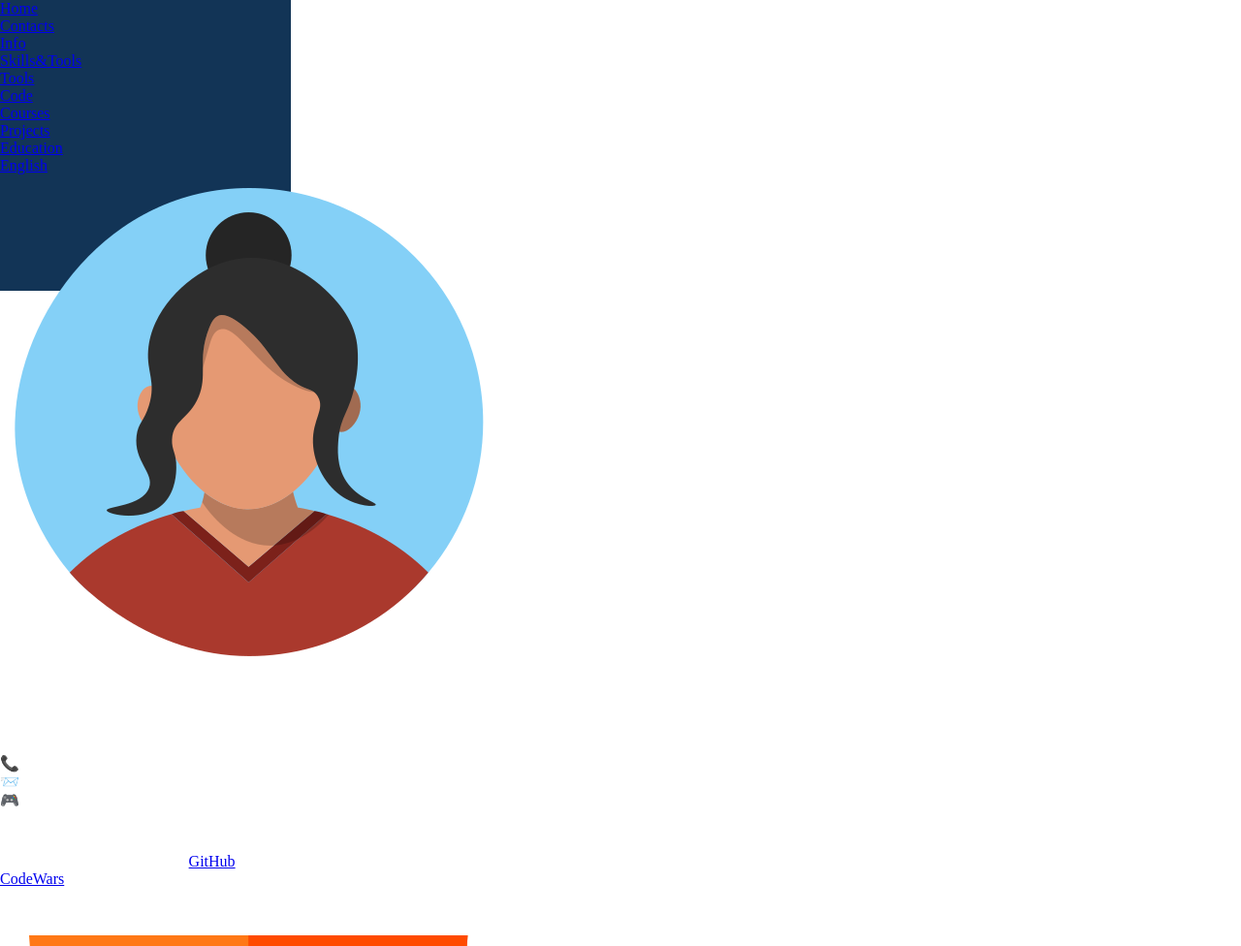
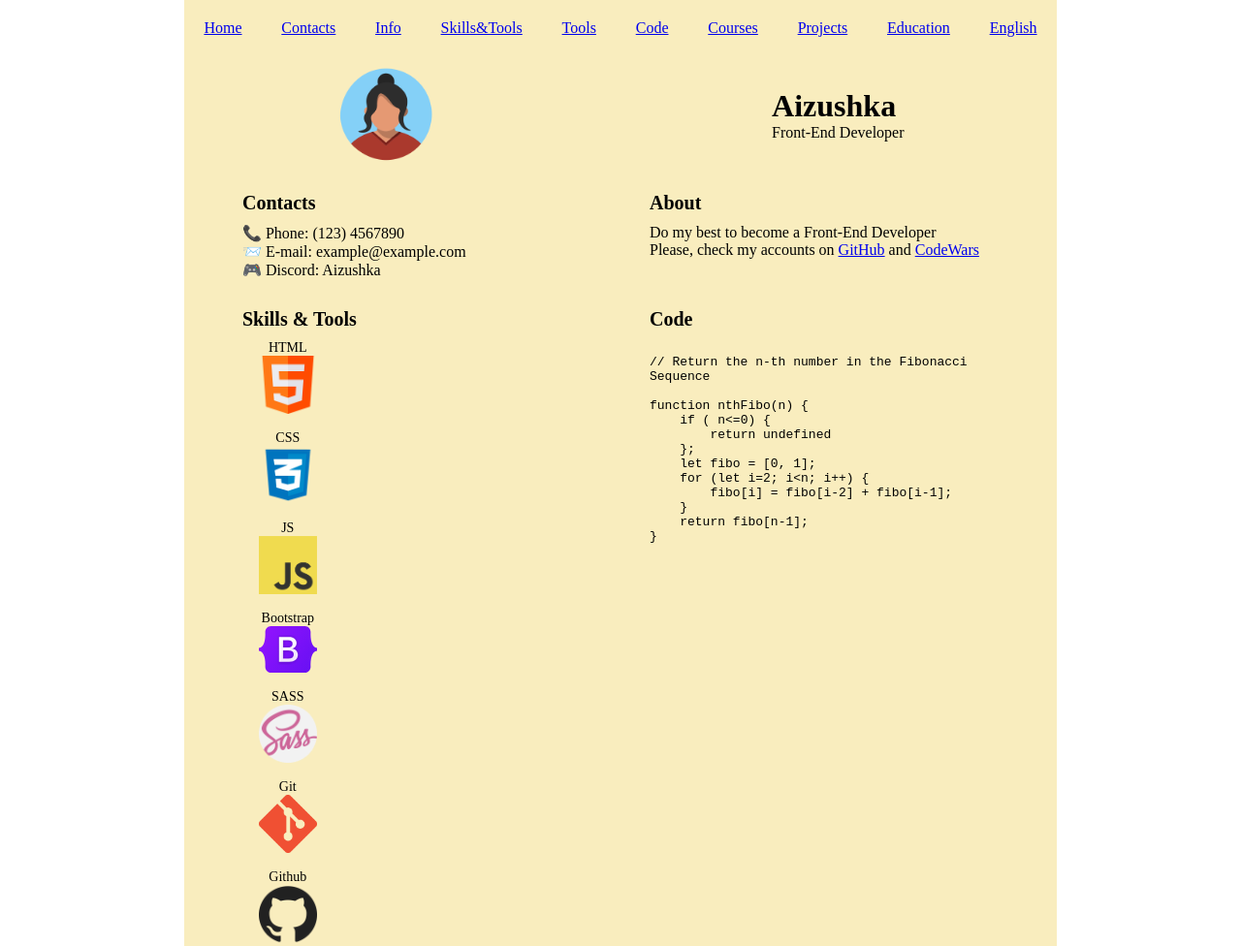
Before and after one commit to Aizushka/rsschool-cv, a plain HTML site: page index.html in a window 1280 px wide. Shown: the top 976 px of the page at 97% size. Drawn offline with Linux system fonts and the light colour scheme.

Commit message:
feat: add css code

```diff
--- a/style.css
+++ b/style.css
@@ -4,9 +4,106 @@
     box-sizing: border-box;
 }
 
+ul {
+    list-style: none;
+}
+
 .container {
-    width: 300px;
-    height: 300px;
-    background-color: #123456;
-    color: #ffffff;
+    width: 900px;
+    margin: 0 auto;
+    background-color: #F9EDBE;
 }
+
+h2 {
+    font-size: 20px;
+    margin-bottom: 10px;
+}
+
+h3 {
+    text-align: center;
+    font-size: 14px;
+    font-weight: 500;
+}
+
+header nav {
+    padding-top: 20px;
+    padding-bottom: 20px;
+}
+
+nav ul {
+    display: flex;
+    flex-direction: row;
+    justify-content: space-around;
+    list-style: none;
+}
+
+.cv_title {
+    width: 65%;
+    margin: 0 auto;
+    display: flex;
+    justify-content: space-between;
+    align-items: center;
+    padding: 10px 0;
+}
+
+header img {
+    width: 100px;
+}
+
+main {
+    display: flex;
+    flex-direction: row;
+    flex-wrap: wrap;
+    justify-content: space-evenly;
+    margin-top: 20px;
+}
+
+section {
+    color: black;
+    width: 40%;
+    padding-bottom: 30px;
+}
+
+.cards {
+    display: flex;
+    flex-wrap: wrap;
+    justify-content: start;
+    width: 89%;
+}
+
+.card {
+    width: 26%;
+    margin-bottom: 17px;
+}
+
+.card img {
+    display: block;
+    max-width: 50px;
+    max-width: 60px;
+    margin: 0 auto;
+}
+
+code {
+    font-family: monospace;
+    white-space: pre-wrap;
+}
+
+footer {
+    padding: 20px;
+    display: flex;
+    justify-content: space-between;
+    align-items: center;
+}
+
+footer .footer_links {
+    display: flex;
+    flex-direction: row;
+    justify-content: right;
+    align-items: center;
+}
+
+.footer_link {
+    max-width: 60px;
+    max-height: 28px;
+    margin-left: 25px;
+}
```
